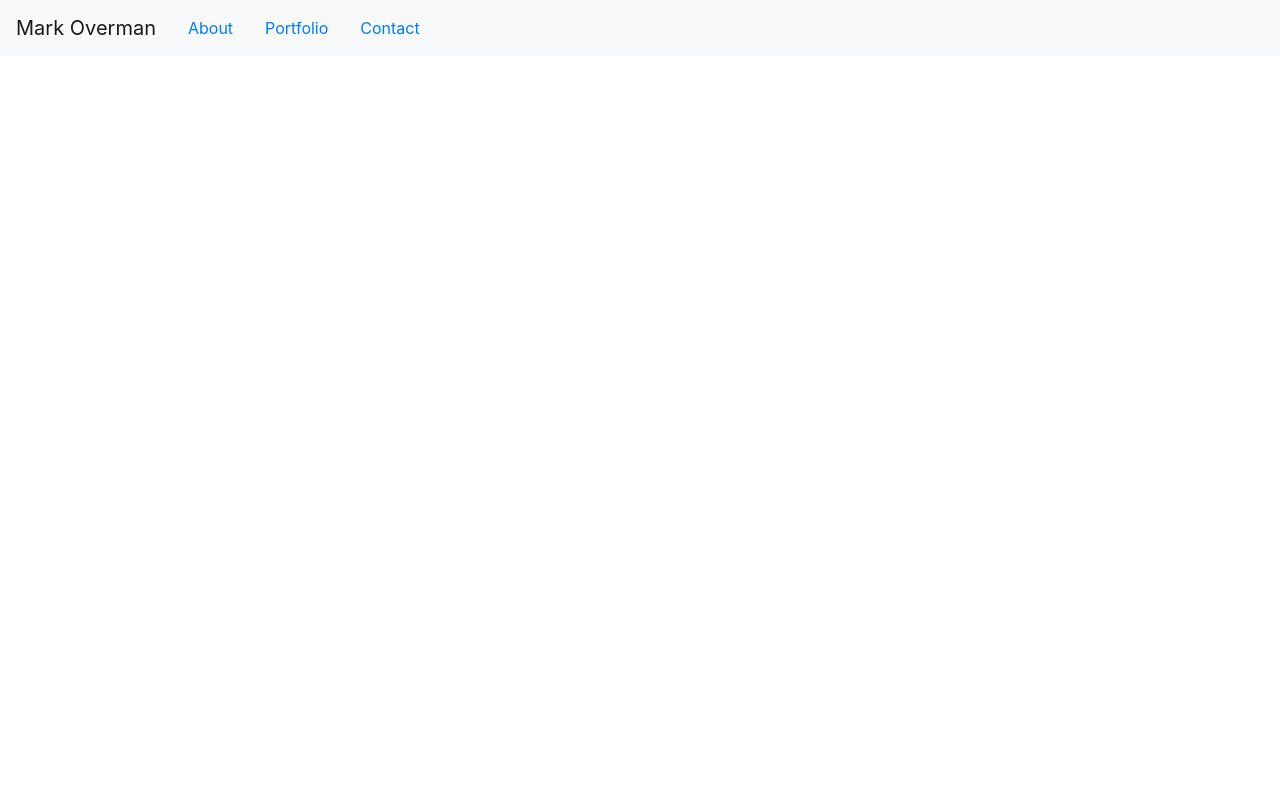
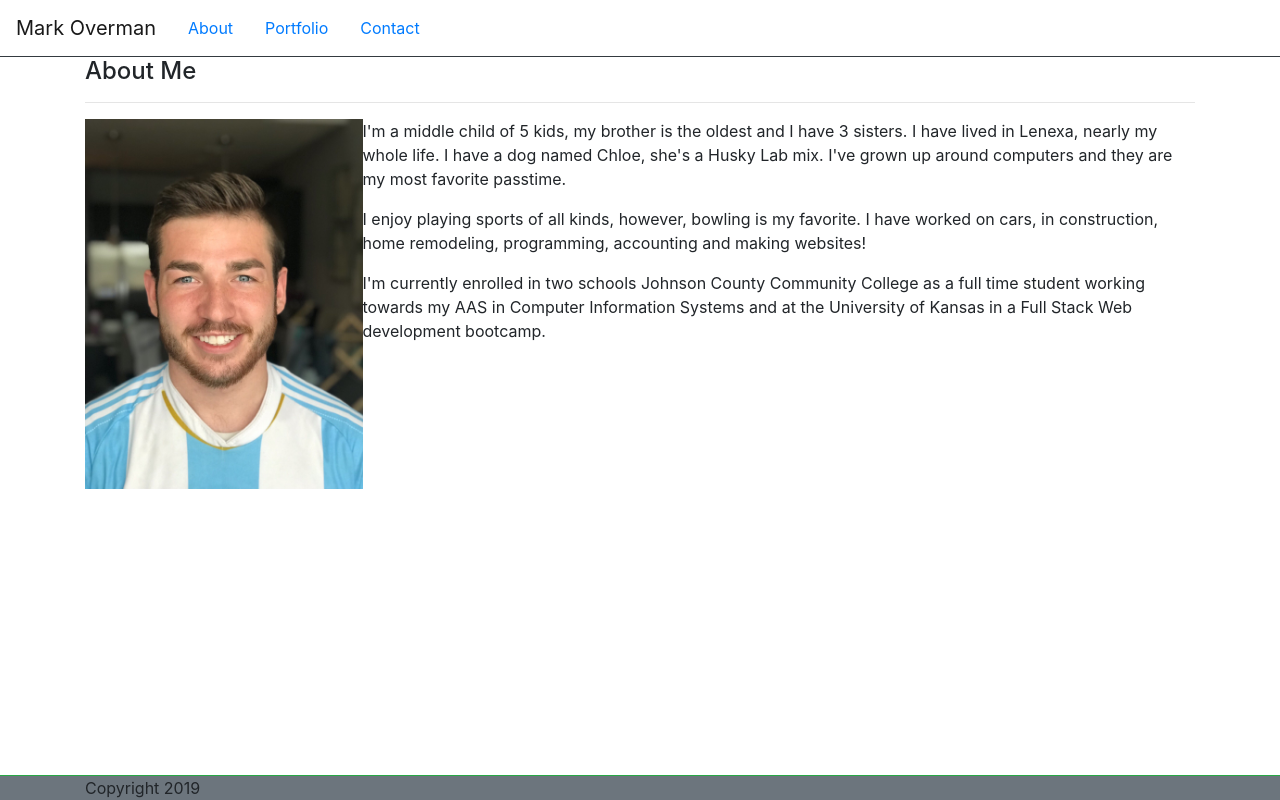
Before and after one commit to MarkOverman1216/Bootstrap-Portfolio, a plain HTML site: page index.html in a window 1280 px wide. Drawn offline with nearby package versions, Linux system fonts and the light colour scheme.

Commit message:
added content/footer

```diff
--- a/index.html
+++ b/index.html
@@ -11,7 +11,7 @@
 </head>
 
 <body>
-  <nav class="navbar navbar-expand-lg navbar-light bg-light">
+  <nav class="navbar navbar-expand-lg navbar-light white border-bottom border-dark">
     <a class="navbar-brand" href="#">Mark Overman</a>
     <form class="form-inline my-2 my-lg-0">
       <a href="./index.html" class="nav-item nav-link">About</a>
@@ -20,9 +20,30 @@
     </form>
     </div>
   </nav>
-  <div class="container">
+  <div class="container bg-white">
+    <h4>About Me</h4>
+    <hr>
+    <div class="media">
+      <img src="./assets/IMG_9530.JPG" class="w-25 h-auto" alt="Mark Overman">
+      <div class="media-body">
+        <p>I'm a middle child of 5 kids, my brother is the oldest and I have 3 sisters. I have lived in Lenexa, nearly
+          my whole life. I have a dog named Chloe, she's a Husky Lab mix. I've grown up around computers and they are my
+          most favorite passtime.</p>
 
+        <p>I enjoy playing sports of all kinds, however, bowling is my favorite. I have worked on cars, in construction,
+          home remodeling, programming, accounting and making websites!</p>
+
+        <p>I'm currently enrolled in two schools Johnson County Community College as a full time student working towards
+          my AAS in Computer Information Systems and at the University of Kansas in a Full Stack Web development
+          bootcamp.</p>
+      </div>
+    </div>
   </div>
+  <footer class="footer bg-secondary border-top border-success fixed-bottom">
+    <div class="container">
+      <span>Copyright 2019</span>
+    </div>
+  </footer>
 </body>
 
 </html>
```
Also changed, not shown: assets/IMG_9530.JPG (added).
